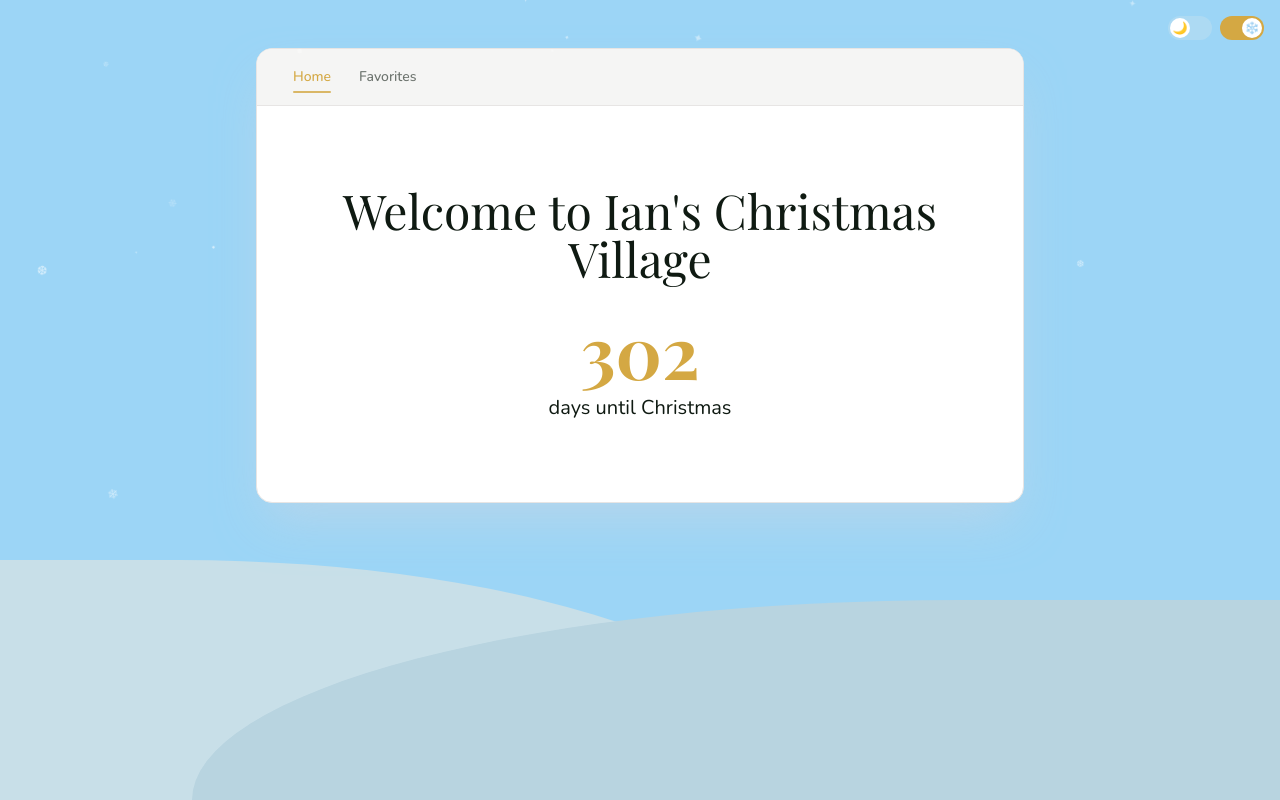
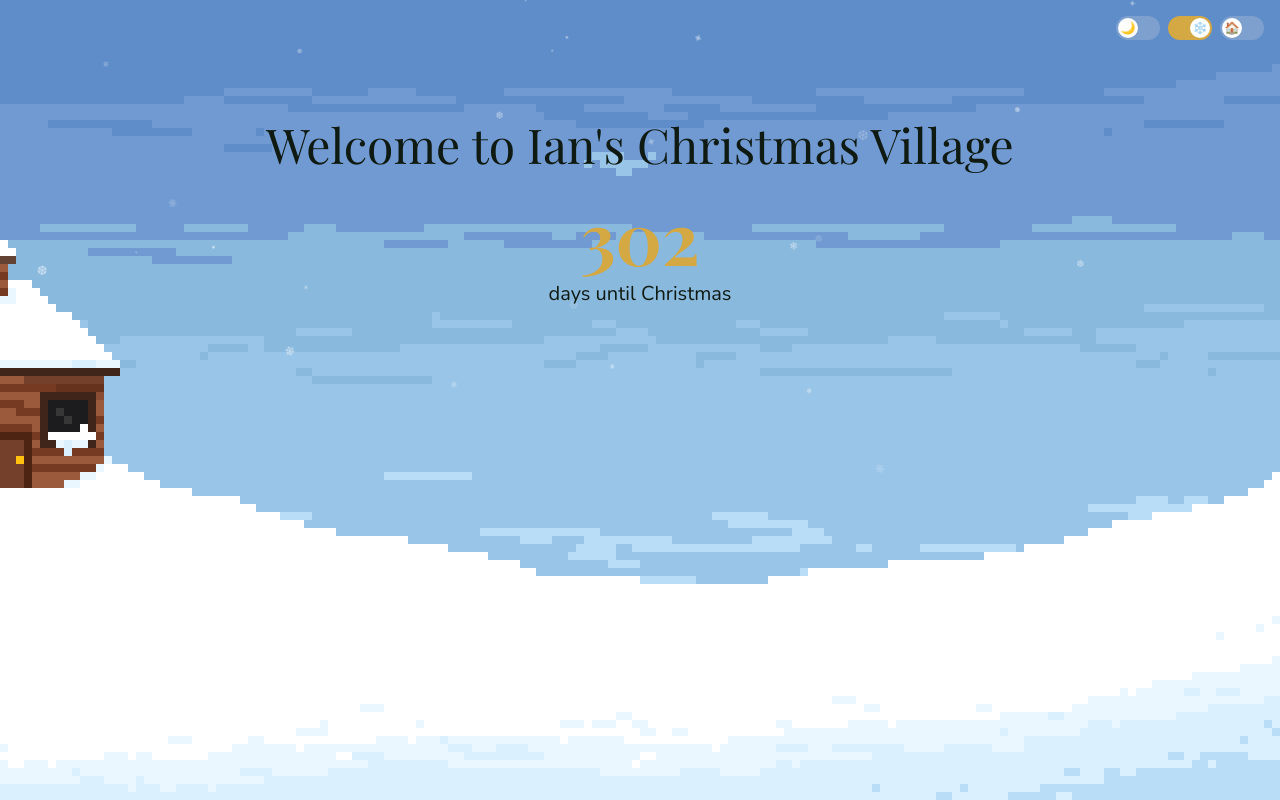
Before and after one commit to ianrosevear/ians-christmas-village, a Next.js app: page / in a window 1280 px wide. Built offline with nearby package versions, Linux system fonts and the light colour scheme; a web font is replaced by a local one.

Commit message:
swap background

```diff
--- a/components/ClientLayout.tsx
+++ b/components/ClientLayout.tsx
@@ -37,25 +37,48 @@ function makeToggle(key: string, defaultValue: boolean) {
 export default function ClientLayout({ children }: { children: React.ReactNode }) {
   const snowEnabled = useLocalStorageToggle("snowEnabled", true);
   const darkMode = useLocalStorageToggle("darkMode", false);
+  const windowOpen = useLocalStorageToggle("windowOpen", false);
   const pathname = usePathname();
 
   const toggleSnow = makeToggle("snowEnabled", true);
   const toggleDark = makeToggle("darkMode", false);
+  const toggleWindow = makeToggle("windowOpen", false);
+
+  const isHome = pathname === "/";
+  const showWindow = !isHome || windowOpen;
 
   return (
-    <div className={`${darkMode ? "dark" : ""} bg-texture bg-[var(--color-sky)] dark:bg-[var(--color-sky-dark)] transition-colors duration-300 min-h-screen`}>      {/* Floating toggles */}
+    <div
+      className={`${darkMode ? "dark" : ""} bg-texture min-h-screen transition-colors duration-300`}
+      style={{
+        backgroundImage: darkMode ? "url('/cabin-night.png')" : "url('/cabin-day.png')",
+        backgroundSize: "cover",
+        backgroundPosition: "center",
+        backgroundAttachment: "fixed",
+      }}
+    >
+      {/* Floating toggles */}
       <div className="fixed top-4 right-4 z-50 flex items-center gap-2">
         <Toggle checked={darkMode} onChange={toggleDark} icon="🌙" />
         <Toggle checked={snowEnabled} onChange={toggleSnow} icon="❄️" />
+        {isHome && (
+          <Toggle checked={windowOpen} onChange={toggleWindow} icon="🏠" />
+        )}
       </div>
 
       {snowEnabled && <Snowflakes />}
-      <div className="snow-ground" />
 
+      {/* Home: countdown floats in the scene when window is closed */}
+      {isHome && !windowOpen && (
+        <div className="fixed inset-0 flex items-start justify-center z-10 pointer-events-none pt-18">
+          {children}
+        </div>
+      )}
+
+      {/* Main window */}
+      {showWindow && (
         <main className="relative z-10 pt-12 pb-8 px-4 min-h-screen flex justify-center">
           <div className="w-full max-w-3xl h-fit rounded-2xl overflow-hidden bg-white border border-stone-200 shadow-2xl shadow-slate-300/60 dark:bg-slate-800/70 dark:backdrop-blur-md dark:border-slate-600/60 dark:shadow-slate-900/80">
-
-          {/* Nav bar */}
             <nav className="flex items-center gap-1 px-6 py-3 bg-stone-100 border-b border-stone-200 dark:bg-slate-700/60 dark:border-slate-600/50">
               {routes.map((route) => {
                 const isActive = pathname === route.href;
@@ -77,13 +100,12 @@ export default function ClientLayout({ children }: { children: React.ReactNode }
                 );
               })}
             </nav>
-
-          {/* Page content */}
             <div className="p-8">
               {children}
             </div>
           </div>
         </main>
+      )}
     </div>
   );
 }
--- a/components/Snowflakes.tsx
+++ b/components/Snowflakes.tsx
@@ -31,7 +31,7 @@ export default function Snowflakes() {
         font-size: ${size}px;
         opacity: ${Math.random() * 0.5 + 0.15};
         pointer-events: none;
-        z-index: 40;
+        z-index: 5;
         animation: snowfall ${duration}s ${delay}s linear infinite;
         --drift: ${drift}px;
         color: white;
@@ -46,5 +46,5 @@ export default function Snowflakes() {
     };
   }, []);
 
-  return <div ref={containerRef} className="fixed inset-0 pointer-events-none z-40" />;
+  return <div ref={containerRef} className="fixed inset-0 pointer-events-none" />;
 }
```
Also changed, not shown: public/cabin-day.png (added), public/cabin-night.png (added). Lines whose indentation alone changed are shown as unchanged.
